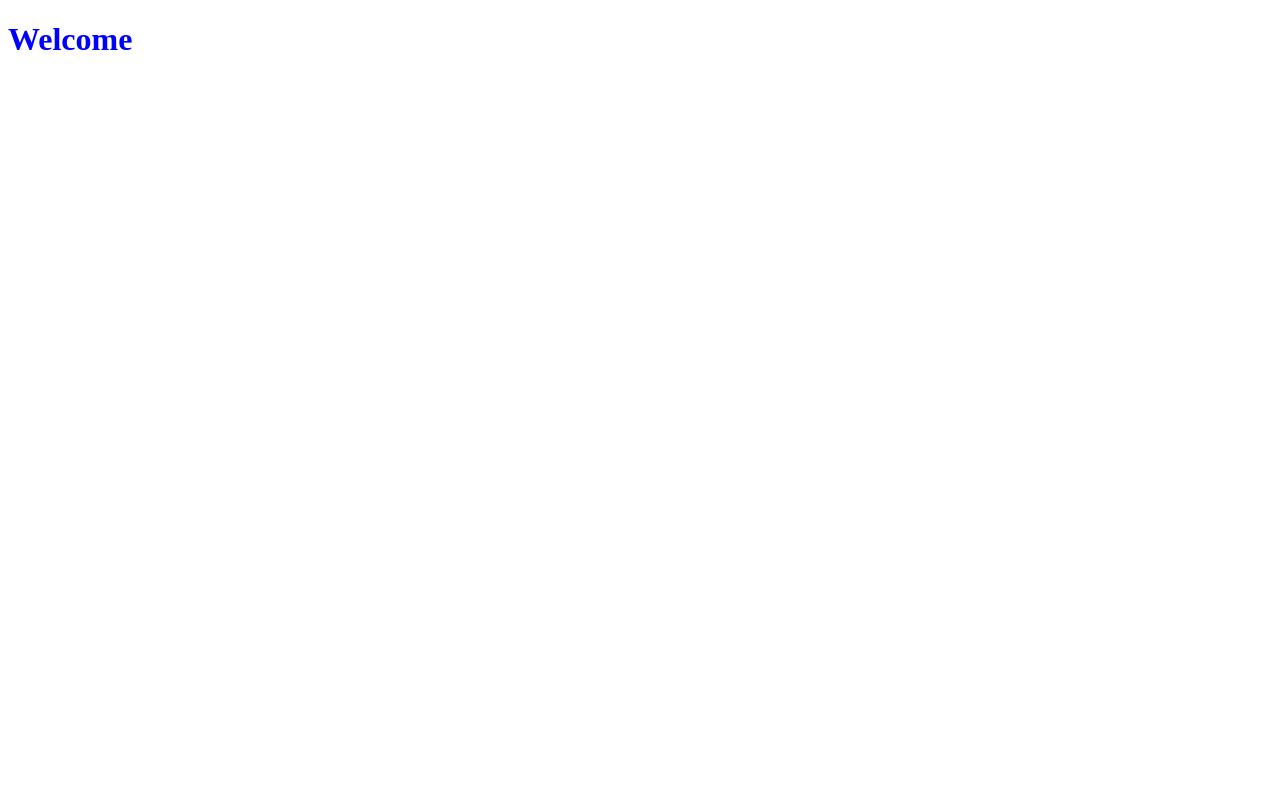
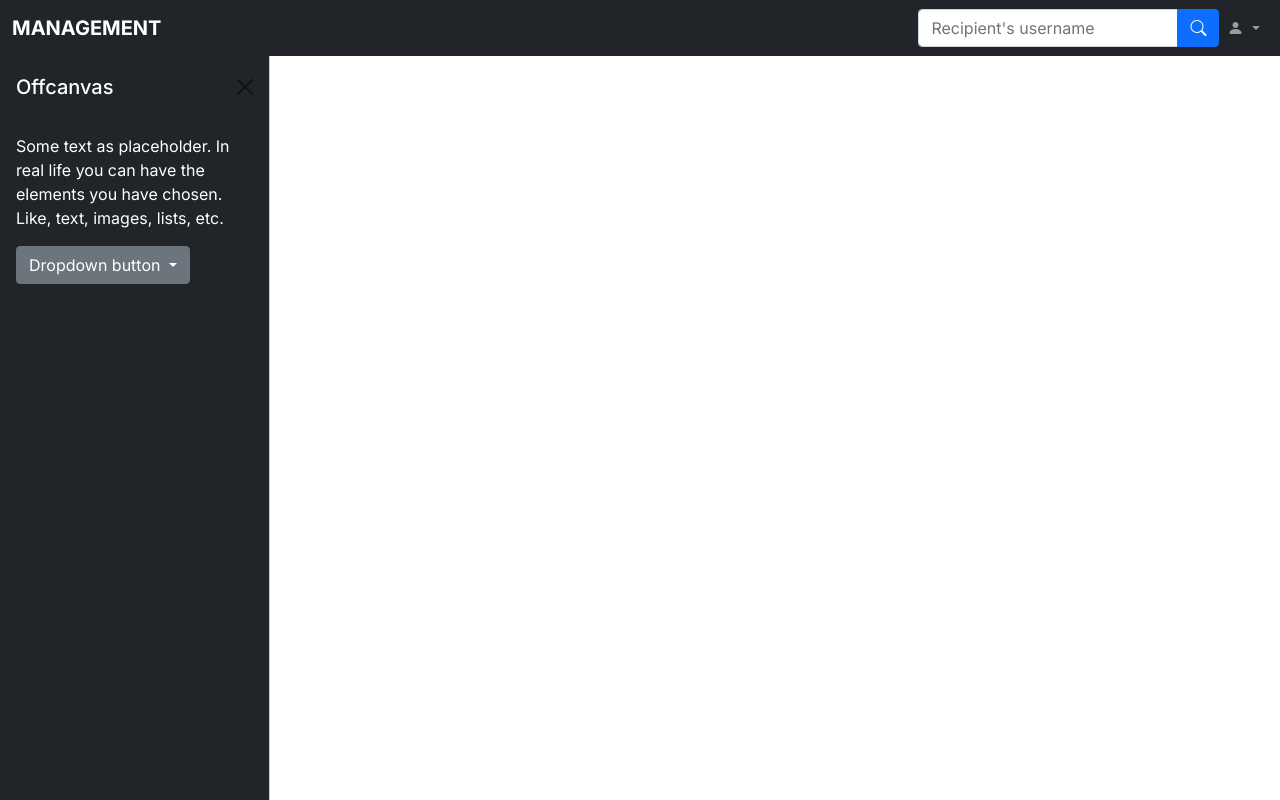
Before and after one commit to Haikalfkri/ssms, a Django app: page /app/ in a window 1280 px wide. Before the commit the page is almost empty. Run offline with Django 4.2, Linux system fonts and the light colour scheme.

Commit message:
navbar and offcanvas

```diff
--- a/static/app/style.css
+++ b/static/app/style.css
@@ -1,3 +1,32 @@
-h1 {
-    color: blue;
+@import url("https://fonts.googleapis.com/css2?family=Inter:wght@400;500;600;700;800;900&display=swap");
+
+
+body, button {
+    font-family: 'Inter', sans-serif;
 }
+
+:root {
+    --offcanvas-width: 270px;
+    --topNavbarHeight: 56px;
+}
+
+.sidebar-nav {
+    width: var(--offcanvas-width);
+}
+
+@media (min-width: 992px) {
+    body {
+        overflow: auto !important;
+    }
+
+    .offcanvas-backdrop::before {
+        display: none;
+    }
+
+    .sidebar-nav {
+        transform: none;
+        visibility: visible !important;
+        top: var(--topNavbarHeight);
+        height: calc(100% - var(--topNavbarHeight));
+    }
+}
--- a/templates/app/index.html
+++ b/templates/app/index.html
@@ -5,12 +5,76 @@
 <head>
     <meta charset="UTF-8">
     <meta name="viewport" content="width=device-width, initial-scale=1.0">
+    <link href="https://cdn.jsdelivr.net/npm/bootstrap@5.0.2/dist/css/bootstrap.min.css" rel="stylesheet" integrity="sha384-EVSTQN3/azprG1Anm3QDgpJLIm9Nao0Yz1ztcQTwFspd3yD65VohhpuuCOmLASjC" crossorigin="anonymous">
+    <script src="https://cdn.jsdelivr.net/npm/bootstrap@5.0.2/dist/js/bootstrap.bundle.min.js" integrity="sha384-MrcW6ZMFYlzcLA8Nl+NtUVF0sA7MsXsP1UyJoMp4YLEuNSfAP+JcXn/tWtIaxVXM" crossorigin="anonymous"></script>
+    <script src="https://cdn.jsdelivr.net/npm/@popperjs/core@2.9.2/dist/umd/popper.min.js" integrity="sha384-IQsoLXl5PILFhosVNubq5LC7Qb9DXgDA9i+tQ8Zj3iwWAwPtgFTxbJ8NT4GN1R8p" crossorigin="anonymous"></script>
     <link rel="stylesheet" href="{% static 'app/style.css' %}">
+    <link rel="stylesheet" href="https://cdn.jsdelivr.net/npm/bootstrap-icons@1.11.1/font/bootstrap-icons.css">
     <title>Home</title>
 </head>
 <body>
 
-    <h1>Welcome</h1>
+    <!-- Navbar -->
+    <nav class="navbar navbar-expand-lg navbar-dark bg-dark">
+        <div class="container-fluid">
+            <!-- offcanvas trigger -->
+            <button class="navbar-toggler me-2" type="button" data-bs-toggle="offcanvas" data-bs-target="#offcanvasExample" aria-controls="offcanvasExample">
+                <span class="navbar-toggler-icon" data-bs-target="#offcanvasExample"></span>
+              </button>
+            <!-- offcanvas trigger -->
+          <a class="navbar-brand fw-bold text-uppercase me-auto" href="#">Management</a>
+          <button class="navbar-toggler" type="button" data-bs-toggle="collapse" data-bs-target="#navbarSupportedContent" aria-controls="navbarSupportedContent" aria-expanded="false" aria-label="Toggle navigation">
+            <span class="navbar-toggler-icon"></span>
+          </button>
+          <div class="collapse navbar-collapse" id="navbarSupportedContent">
+            <form class="d-flex ms-auto">
+                <div class="input-group my-3 my-lg-0">
+                    <input type="text" class="form-control" placeholder="Recipient's username" aria-label="Recipient's username" aria-describedby="button-addon2">
+                    <button class="btn btn-primary" type="button" id="button-addon2"><i class="bi bi-search"></i></button>
+                </div>
+            </form>
+
+            <ul class="navbar-nav mb-2 mb-lg-0">
+                <li class="nav-item dropdown">
+                  <a class="nav-link dropdown-toggle" href="#" id="navbarDropdown" role="button" data-bs-toggle="dropdown" aria-expanded="false">
+                    <i class="bi bi-person-fill"></i>
+                  </a>
+                  <ul class="dropdown-menu dropdown-menu-end" aria-labelledby="navbarDropdown">
+                    <li><a class="dropdown-item" href="#">Action</a></li>
+                    <li><a class="dropdown-item" href="#">Another action</a></li>
+                    <li><hr class="dropdown-divider"></li>
+                    <li><a class="dropdown-item" href="#">Something else here</a></li>
+                  </ul>
+                </li>
+            </ul>
+          </div>
+        </div>
+    </nav>
+    <!-- End Navbar -->
+
+    <!-- offcanvas -->
+    <div class="offcanvas offcanvas-start bg-dark text-white sidebar-nav" tabindex="-1" id="offcanvasExample" aria-labelledby="offcanvasExampleLabel">
+        <div class="offcanvas-header">
+          <h5 class="offcanvas-title" id="offcanvasExampleLabel">Offcanvas</h5>
+          <button type="button" class="btn-close text-reset" data-bs-dismiss="offcanvas" aria-label="Close"></button>
+        </div>
+        <div class="offcanvas-body">
+          <div>
+            Some text as placeholder. In real life you can have the elements you have chosen. Like, text, images, lists, etc.
+          </div>
+          <div class="dropdown mt-3">
+            <button class="btn btn-secondary dropdown-toggle" type="button" id="dropdownMenuButton" data-bs-toggle="dropdown">
+              Dropdown button
+            </button>
+            <ul class="dropdown-menu" aria-labelledby="dropdownMenuButton">
+              <li><a class="dropdown-item" href="#">Action</a></li>
+              <li><a class="dropdown-item" href="#">Another action</a></li>
+              <li><a class="dropdown-item" href="#">Something else here</a></li>
+            </ul>
+          </div>
+        </div>
+    </div>
+    <!-- end offcanvas -->
 
 </body>
 </html>
```
